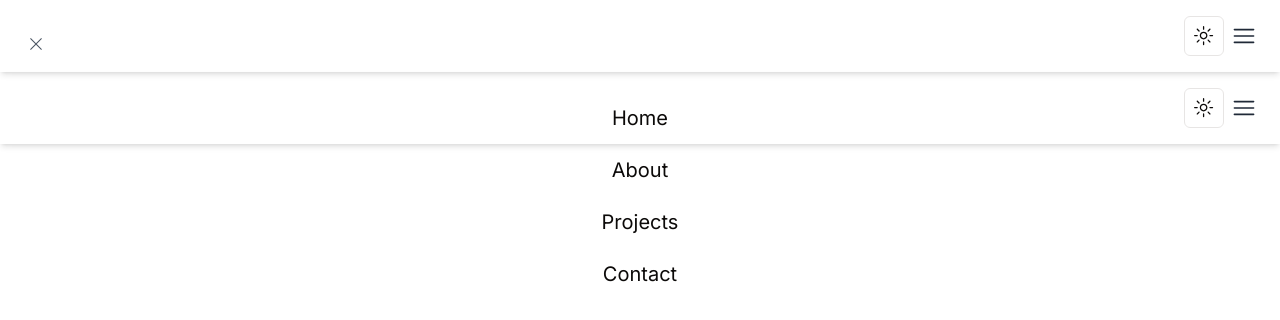
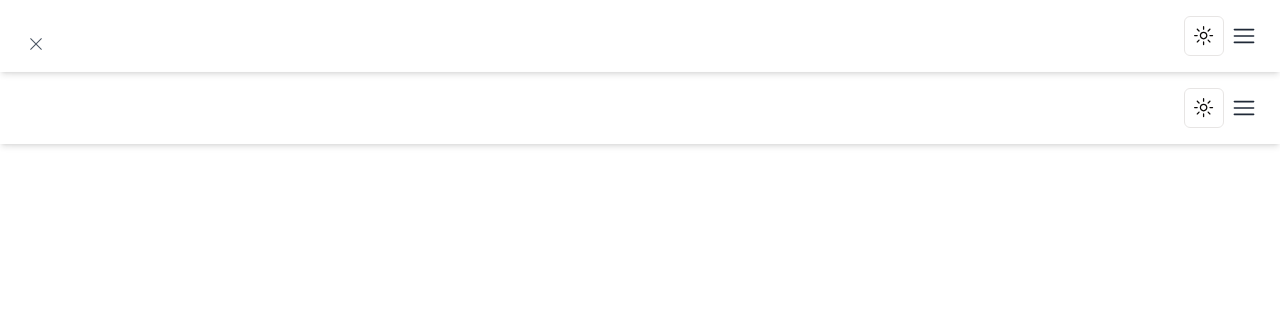
Before and after one commit to SantiZetina/sz-dashboard, a Next.js app: page /work in a window 1280 px wide. Both pictures are taken after a click on the button 1244 px from the left and 36 px from the top of the page. Shown: the top 320 px of the page. Built offline with nearby package versions, Linux system fonts and the light colour scheme.

Commit message:
Update navbar links styling

```diff
--- a/components/ui/navbar.tsx
+++ b/components/ui/navbar.tsx
@@ -24,10 +24,10 @@ export default function NavBar() {
             <button onClick={() => setIsMenuOpen(false)} className="absolute top-5 left-5 p-2">
               <Cross1Icon className="h-8 w-4 text-gray-600 dark:text-gray-300" />
             </button>
-            <Link href="/" className="text-xl hover:text-gray-600 dark:hover:text-gray-300">Home</Link>
-            <Link href="/about" className="text-xl hover:text-gray-600 dark:hover:text-gray-300">About</Link>
-            <Link href="/projects" className="text-xl hover:text-gray-600 dark:hover:text-gray-300">Projects</Link>
-            <Link href="/contact" className="text-xl hover:text-gray-600 dark:hover:text-gray-300">Contact</Link>
+            <Link href="/" className="text-white text-4xl font-bold tracking-widest uppercase">Home</Link>
+            <Link href="/about" className="text-white text-4xl font-bold tracking-widest uppercase hover:text-gray-600 dark:hover:text-gray-300">About</Link>
+            <Link href="/projects" className="text-white text-4xl font-bold tracking-widest uppercase hover:text-gray-600 dark:hover:text-gray-300">Projects</Link>
+            <Link href="/contact" className="text-white text-4xl font-bold tracking-widest uppercase hover:text-gray-600 dark:hover:text-gray-300">Contact</Link>
           </div>
         </div>
       )}
```
